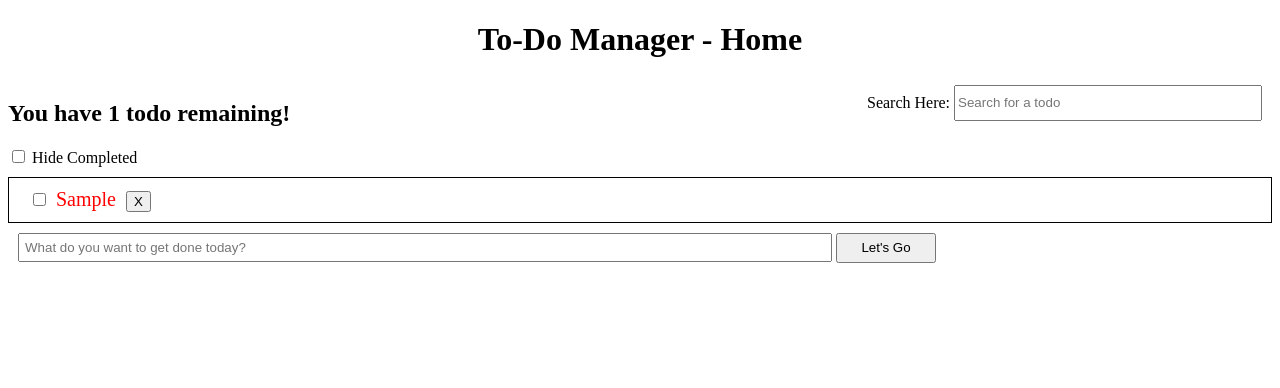
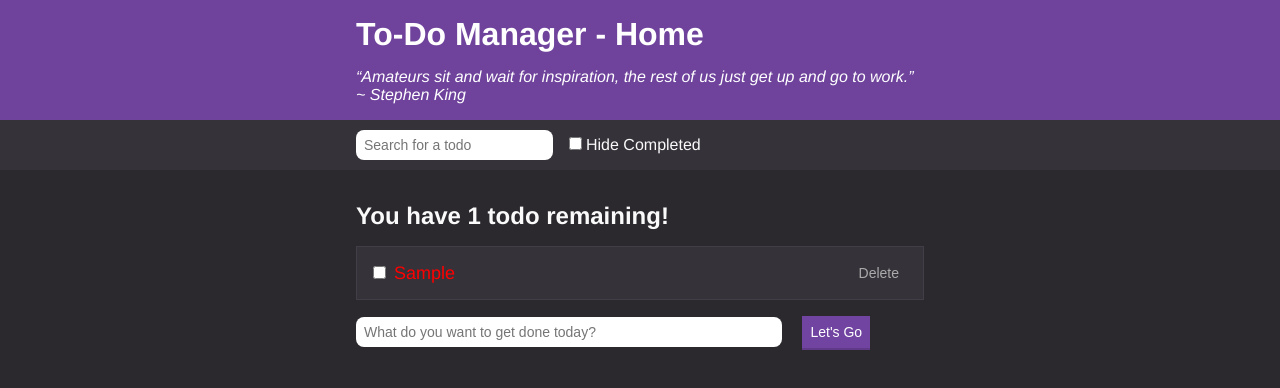
Before and after one commit to Arrow2dknee/TodoList-app, a website built with webpack: page public/index.html in a window 1280 px wide. Both pictures are taken after typing "Sample" into the empty fields and a click on the button "Let's Go". Built offline with nearby package versions, Linux system fonts and the light colour scheme.

Commit message:
major updates to UI

```diff
--- a/public/index.html
+++ b/public/index.html
@@ -1,36 +1,51 @@
 <!DOCTYPE html>
 <html lang="en">
   <head>
-        <meta utf="utf-8">
-        <title>My To-Do's App</title>
-        <link rel="stylesheet" type="text/css" href="./styles/styles.css">
+    <meta utf="utf-8" />
+    <title>My To-Do's</title>
+    <link rel="icon" href="./images/favicon.png?v=1" />
+    <link rel="stylesheet" type="text/css" href="./styles/styles.css" />
   </head>
   <body>
-        <h1>To-Do Manager - Home</h1>
+    <header class="header">
+      <div class="container">
+        <h1 class="header__title">To-Do Manager - Home</h1>
+        <p class="header__subtitle">
+          “Amateurs sit and wait for inspiration, the rest of us just get up and
+          go to work.” ~ Stephen King
+        </p>
+      </div>
+    </header>
 
-        <div id="header">
-            <div id="summary" >
-            </div>
-            <div id="search-box">
-                Search Here: <input id="search-todo" type="text" placeholder="Search for a todo">
+    <div class="actions">
+      <div class="actions__container">
+        <input
+          id="search-todo"
+          class="input"
+          type="text"
+          placeholder="Search for a todo"
+        />
+        <label class="checkbox">
+          <input id="checkbox" type="checkbox" /> Hide Completed
+        </label>
       </div>
     </div>
 
-        <div id="checkbox-container">
-            <label>
-                <input id="checkbox" type="checkbox"> Hide Completed
-            </label>
+    <div class="container">
+      <div id="summary"></div>
+      <div id="my-todos-list"></div>
+      <form id="todo-form">
+        <input
+          id="todo-input"
+          class="input input--add"
+          type="text"
+          placeholder="What do you want to get done today?"
+          name="todoForm"
+        />
+        <button id="submit" class="button">Let's Go</button>
+      </form>
     </div>
 
-        <div id="todo-box">
-            <div id="my-todos-list">
-            </div>
-        </div>
-
-        <form id="todo-form">
-            <input id="todo-input" type="text" placeholder="What do you want to get done today?" name="todoForm">
-            <button id="submit">Let's Go</button>
-        </form>
     <!-- <script src="uuidv4.js"></script>
         <script src="todo-functions.js"></script>
         <script src="todo-list.js"></script> -->
--- a/public/styles/styles.css
+++ b/public/styles/styles.css
@@ -1,40 +1,231 @@
-#summary {
-    width: 400px;
-    padding: -25px;
+/*
+// Colors
+$off-black: #20222b;
+$dark-blue: #333745;
+$blue: #3c4251;
+$light-blue: #464b5e;
+$off-white: #a5afd7;
+$purple: #8357c5;
+// Spacing
+$s-size: 1.2rem;
+$m-size: 1.6rem;
+$l-size: 3.2rem;
+$xl-size: 4.8rem;
+$desktop-breakpoint: 45rem;
+*/
+
+/* Base Styles */
+
+* {
+  box-sizing: border-box;
+  margin: 0;
+  padding: 0;
 }
-#todo-box {
-    border: 1px solid black;
+
+html {
+  font-size: 62.5%;
 }
-#my-todos-list {
-    margin: 10px;
+
+body {
+  background: #2b292e;
+  color: #fafafa;
+  font-family: Helvetica, Arial, sans-serif;
+  font-size: 1.6rem;
 }
-#search-box {
-    width: 400px;
-    padding: 5px;
+
+button {
+  cursor: pointer;
 }
-#header {
-    display: flex;
-    flex-direction: row;
-    justify-content: space-between;
+
+a {
+  color: #6f439c;
 }
-#search-todo {
-    width: 300px;
-    height: 30px;
+
+/* Container */
+
+.container {
+  max-width: 60rem;
+  margin: 0 auto;
+  padding: 0 1.6rem;
 }
-h1 {
-    text-align: center;
+
+/* Header */
+
+.header {
+  background: #6f439c;
+  color: white;
+  padding: 1.6rem 0;
 }
-form {
-    margin: 10px;
+
+.header__title {
+  font-size: 3.2rem;
+  margin-bottom: 1.5rem;
 }
-#todo-input {
-    padding: 5px;
-    width: 800px;
+
+.header__subtitle {
+  /* color: #777; */
+  font-size: 1.6rem;
+  font-weight: 300;
+  font-style: italic;
 }
-#submit {
-    height: 30px;
-    width: 100px;
+
+/* Actions Bar */
+
+.actions {
+  background-color: #353239;
+  /* border-bottom: 1px solid #dedfe0; */
+  /* color: #333333; */
+  padding: 1rem;
 }
-#checkbox-container {
-    margin-bottom: 10px;
+
+.actions__container {
+  align-items: center;
+  display: flex;
+  max-width: 60rem;
+  margin: 0 auto;
+  min-height: 3rem;
+  padding: 0 1.6rem;
 }
+
+.actions__container--spaced {
+  justify-content: space-between;
+}
+
+/* Form Inputs */
+
+.input {
+  border: none;
+  font-size: 1.4rem;
+  font-weight: 300;
+  height: 3rem;
+  margin-right: 1.6rem;
+  padding: 0.4rem 0.8rem;
+  border-radius: 8px;
+}
+.input--add {
+  width: 75%;
+  /* height: auto; */
+  padding: 8px;
+  border-bottom: 2px;
+}
+
+.checkbox {
+  display: flex;
+  align-items: baseline;
+}
+
+.checkbox > input {
+  margin-right: 0.4rem;
+}
+
+.button {
+  background: #7044a0;
+  border: none;
+  border-bottom: 2px solid #603a88;
+  color: white;
+  font-size: 1.4rem;
+  font-weight: 300;
+  padding: 0.8rem;
+  transition: background 0.3s ease, color 0.3s ease;
+}
+
+.button:hover {
+  background: #5f3a87;
+}
+
+.button--secondary {
+  background: #888888;
+  border-bottom: 2px solid #717171;
+}
+
+.button--secondary:hover {
+  background: #6e6e6e;
+}
+
+.button--text {
+  background: none;
+  border: none;
+  color: #aaa;
+}
+
+.button--text:hover {
+  background: none;
+  color: white;
+  text-decoration: underline;
+}
+
+/* Note editor */
+
+.title-input {
+  border: 1px solid #dedfe0;
+  font-size: 2rem;
+  font-weight: 300;
+  display: block;
+  margin: 2.4rem 0;
+  padding: 0.8rem;
+  width: 100%;
+}
+
+.body-input {
+  border: 1px solid #dedfe0;
+  font-family: inherit;
+  font-size: 1.6rem;
+  font-weight: 300;
+  display: block;
+  margin: 2.4rem 0;
+  min-height: 15rem;
+  padding: 0.8rem;
+  width: 100%;
+}
+
+/* Note List Item */
+
+.list-item {
+  text-decoration: none;
+  color: #fafafa;
+  cursor: pointer;
+  background: #353239;
+  border: 1px solid #423e47;
+  margin: 1.6rem 0;
+  padding: 1rem 1.6rem;
+  display: block;
+  transition: background 0.3s ease;
+  display: flex;
+  justify-content: space-between;
+  align-items: center;
+}
+
+.list-item__container {
+  display: flex;
+  font-size: 1.8rem;
+  font-weight: 300;
+  align-items: baseline;
+}
+
+.list-item__container > *:first-child {
+  margin-right: 0.8rem;
+}
+
+.list-item:hover {
+  background: #3d3941;
+}
+
+.list-item__title {
+  font-size: 1.8rem;
+  margin-bottom: 0.4rem;
+}
+
+.list-item__subtitle {
+  color: #666;
+  font-size: 1.4rem;
+  font-weight: 300;
+  font-style: italic;
+}
+
+.list-title {
+  margin: 3.2rem 0 1.6rem;
+}
+
+.empty-message {
+  margin: 3.2rem 0;
+}
--- a/src/index.js
+++ b/src/index.js
@@ -1,16 +1,14 @@
-
-import { getSavedTodos, createTodo, getTodos } from './todos.js';
-import { setFilters } from './filters.js';
-import { printSummary, renderTodos } from './views.js';
+import { getSavedTodos, createTodo, getTodos } from "./todos.js";
+import { setFilters } from "./filters.js";
+import { printSummary, renderTodos } from "./views.js";
 
 // Render initial todos
 printSummary(getTodos());
 renderTodos();
 
 // Set up search text handler
-document.querySelector('#search-todo').addEventListener('input', (evt) => {
-
-    const checkboxValue = document.querySelector('#checkbox').checked;
+document.querySelector("#search-todo").addEventListener("input", evt => {
+  const checkboxValue = document.querySelector("#checkbox").checked;
   setFilters({
     searchText: evt.target.value,
     hideCompleted: checkboxValue
@@ -19,8 +17,7 @@ document.querySelector('#search-todo').addEventListener('input', (evt) => {
   printSummary(getTodos());
 });
 // Set up checkbox handler
-document.querySelector('#checkbox').addEventListener('change', (evt) => {
-
+document.querySelector("#checkbox").addEventListener("change", evt => {
   setFilters({
     hideCompleted: evt.target.checked
   });
@@ -28,21 +25,20 @@ document.querySelector('#checkbox').addEventListener('change', (evt) => {
   printSummary(getTodos());
 });
 // Set up form submission handler
-document.querySelector('#todo-form').addEventListener('submit', (evt) => {
-
+document.querySelector("#todo-form").addEventListener("submit", evt => {
   evt.preventDefault();
-    const newTodo = evt.target.elements.todoForm.value;
+  const newTodo = evt.target.elements.todoForm.value.trim();
   if (newTodo.length > 0) {
     createTodo(newTodo);
     renderTodos();
     printSummary(getTodos());
   }
-    evt.target.elements.todoForm.value = '';
+  evt.target.elements.todoForm.value = "";
 });
 
 // Add a watcher for local storage
-window.addEventListener('storage', evt => {
-    if (evt.key === 'todos') {
+window.addEventListener("storage", evt => {
+  if (evt.key === "todos") {
     getSavedTodos();
     renderTodos();
   }
--- a/src/views.js
+++ b/src/views.js
@@ -1,97 +1,112 @@
-import { getFilters } from './filters.js';
-import { getTodos, toggleTodo, deleteTodo } from './todos.js';
+import { getFilters } from "./filters.js";
+import { getTodos, toggleTodo, deleteTodo } from "./todos.js";
 
 /**
  * Function: renderTodos(array, object)
  * this function will render a new todo list based on search string
  */
 const renderTodos = () => {
+  const todoListDOMSelection = document.querySelector("#my-todos-list");
+  const { searchText, hideCompleted } = getFilters();
+  let filteredTodos = getTodos().filter(todo =>
+    todo.text.toLowerCase().includes(searchText.toLowerCase())
+  );
+  todoListDOMSelection.innerHTML = "";
 
-    const { searchText, hideCompleted } = getFilters();
-    let filteredTodos = getTodos().filter(todo => todo.text.toLowerCase().includes(searchText.toLowerCase()));
-    document.querySelector('#my-todos-list').innerHTML = '';
-
-    if (!hideCompleted) { // if checkbox is unchecked, display all todos
+  // if there are todos to show
+  if (filteredTodos.length > 0) {
+    if (!hideCompleted) {
+      // if checkbox is unchecked, display all todos
       filteredTodos.forEach(todo => {
         const newTodo = generateTodoDOM(todo);
-            document.querySelector('#my-todos-list').appendChild(newTodo);
+        todoListDOMSelection.appendChild(newTodo);
       });
     } else {
       // if checkbox is checked, display only incomplete todos
       filteredTodos = filteredTodos.filter(todo => !todo.completed);
       filteredTodos.forEach(todo => {
         const newTodo = generateTodoDOM(todo);
-            document.querySelector('#my-todos-list').appendChild(newTodo);
+        todoListDOMSelection.appendChild(newTodo);
       });
     }
+  } else {
+    // if no todos to show
+    const noMatchesFound = document.createElement("p");
+    noMatchesFound.textContent = "No To-Do's to show";
+    noMatchesFound.classList.add("empty-message");
+    todoListDOMSelection.appendChild(noMatchesFound);
   }
+};
 /**
  * Function: generateTodoDOM(array)
  * generate a todo element and add to DOM
  */
-const generateTodoDOM = (todo) => {
-
-    const newTodo = document.createElement('div');
-    const newCheckBox = document.createElement('input');
-    const newText = document.createElement('span');
-    const deleteBtn = document.createElement('button');
+const generateTodoDOM = todo => {
+  const newTodoLabel = document.createElement("label");
+  const newTodo = document.createElement("div");
+  const newCheckBox = document.createElement("input");
+  const newText = document.createElement("span");
+  const deleteBtn = document.createElement("button");
 
   //  setup todo checkbox
-    newCheckBox.setAttribute('type', 'checkbox');
-    // newCheckBox.style.marginLeft = '30px';
-    newCheckBox.style.marginRight = '10px';
+  newCheckBox.setAttribute("type", "checkbox");
   newCheckBox.checked = todo.completed;
-    newCheckBox.addEventListener('change', (evt) => {
+  newCheckBox.addEventListener("change", evt => {
     toggleTodo(todo.id);
     renderTodos();
-    })
+  });
   newTodo.appendChild(newCheckBox);
 
   //  setup todo text
   newText.textContent = todo.text;
-    newText.style.fontSize = '20px';
   if (todo.completed) {
-        newText.style.color = '#30a80b';
+    newText.style.color = "#30a80b";
+    newText.style.textDecoration = "line-through";
   } else {
-        newText.style.color = '#FF0000';
+    newText.style.color = "#FF0000";
   }
   newTodo.appendChild(newText);
 
-    //  setup todo button
-    deleteBtn.textContent = 'X';
-    deleteBtn.style.marginLeft = '10px';
-    deleteBtn.addEventListener('click', (evt) => {
+  // setup the todo container
+  newTodoLabel.classList.add("list-item");
+  newTodo.classList.add("list-item__container");
+  newTodoLabel.appendChild(newTodo);
+
+  //  setup todo delete button
+  deleteBtn.textContent = "Delete";
+  deleteBtn.classList.add("button", "button--text");
+  deleteBtn.addEventListener("click", evt => {
     deleteTodo(todo.id);
     renderTodos();
-    })
-    newTodo.appendChild(deleteBtn);
-    newTodo.style.margin = '10px';
+  });
+  newTodoLabel.appendChild(deleteBtn);
 
-    return newTodo;
-}
+  return newTodoLabel;
+};
 /**
  * Function: todosLeft(array)
  * this function returns only the count of pending todos
  * based on the completed property of each object present in array.
  */
-const todosLeft = (todoArray) => {
-
+const todosLeft = todoArray => {
   let count = 0;
-    count = todoArray.filter((element) => !element.completed)
+  count = todoArray.filter(element => !element.completed);
   return count.length;
-}
+};
 /**
  * Function: printSummary(array)
  * this function adds a h2 element to DOM and calculates how many of the todos are still
  * incomplete and updates the h2 header accordingly.
  */
-const printSummary = (array) => {
+const printSummary = array => {
   const incompleteTodosCount = todosLeft(array);
-    const plural = incompleteTodosCount <= 1 ? '' : 's';
-    document.querySelector('#summary').innerHTML = '';
-    const summary = document.createElement('h2');
+  const plural = incompleteTodosCount == 1 ? "" : "s";
+  document.querySelector("#summary").innerHTML = "";
+  const summary = document.createElement("h2");
   summary.textContent = `You have ${incompleteTodosCount} todo${plural} remaining!`;
-    document.querySelector('#summary').appendChild(summary);
-}
+  document.querySelector("#summary").appendChild(summary);
+  summary.classList.add("list-title");
+};
+
 // Make sure to set up the exports
 export { printSummary, renderTodos };
```
Also changed, not shown: README.md, public/images/favicon.png (added), public/scripts/bundle.js (added), 1 other file. Lines whose indentation alone changed are shown as unchanged.
